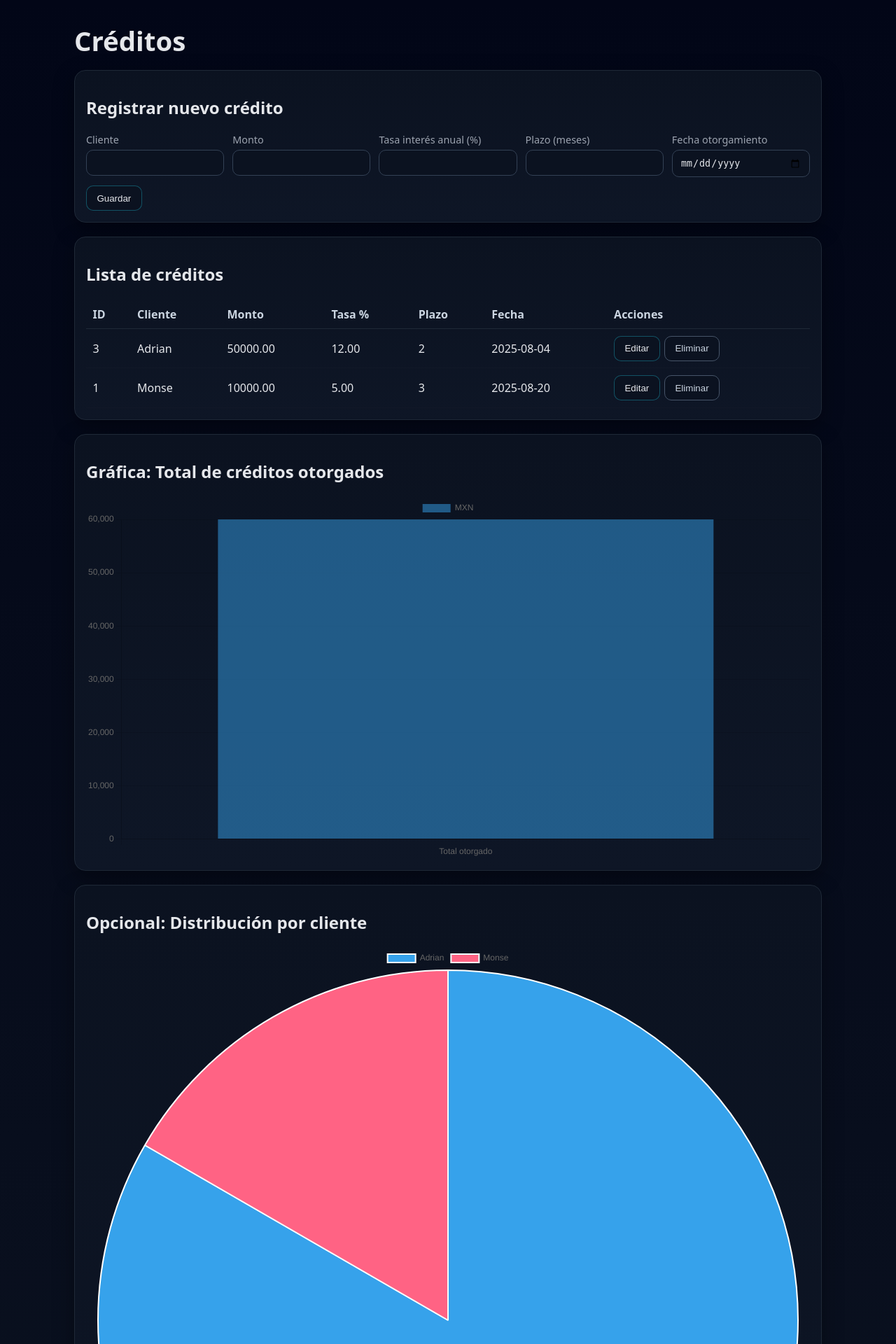
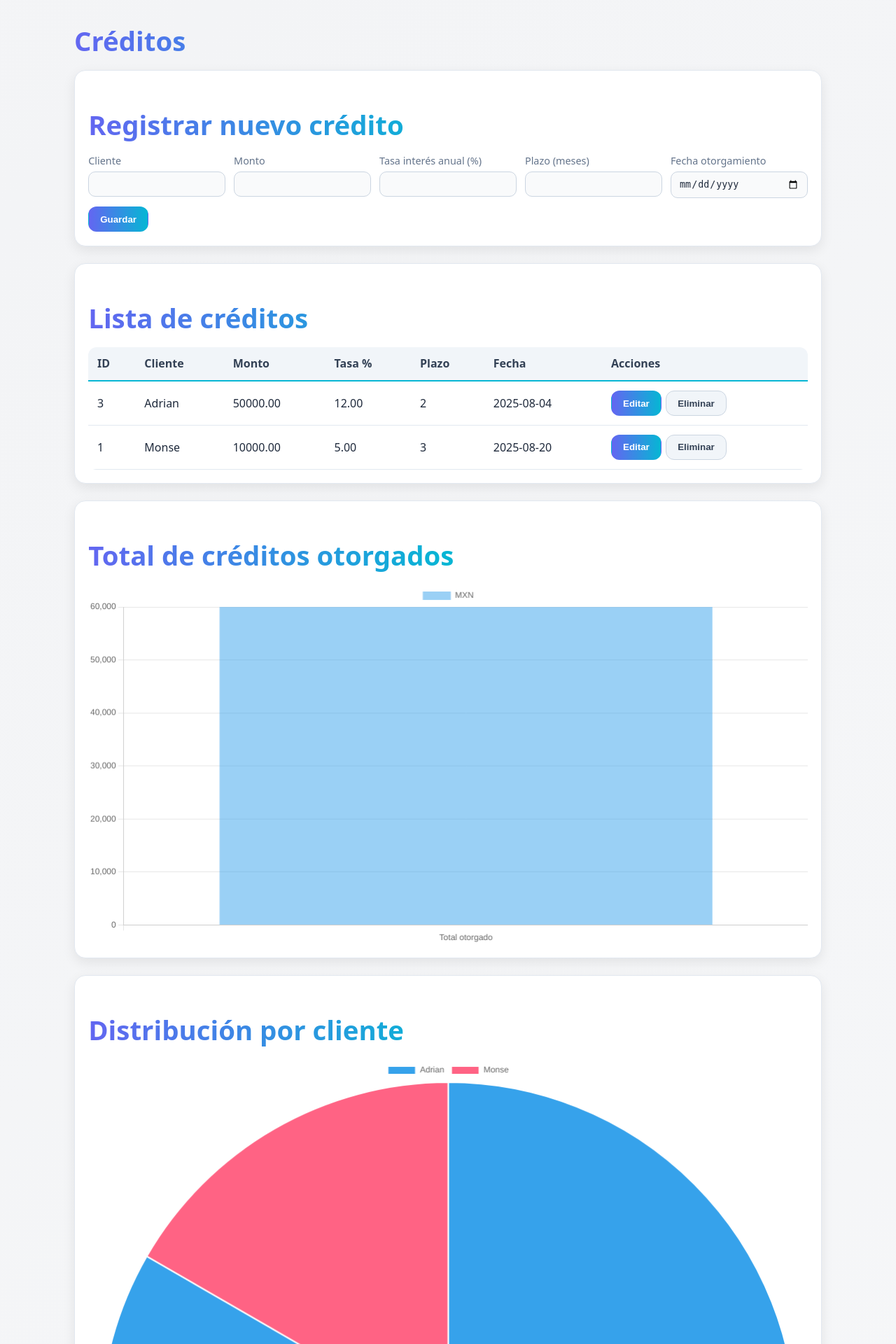
Before and after one commit to monsebernal0812/Proyecto_Examen, a Flask app: page / in a window 1280 px wide. Shown: the top 1920 px of the page at 70% size. Run offline with Flask 3, Linux system fonts and the light colour scheme; data comes from the database, SQL or seed files in the repository; both versions use the stored data as it was after the commit.

Commit message:
Agregar comentarios de lo realizado y cambios en el diseño

```diff
--- a/app.py
+++ b/app.py
@@ -2,25 +2,36 @@ from flask import Flask, request, jsonify, render_template, g
 import sqlite3
 from datetime import datetime
 
-DATABASE = "creditos.db"
+DATABASE = "creditos.db" #Nombre del archivo de la base de datos
 
-app = Flask(__name__)
+app = Flask(__name__) #Inicialización de la aplicación Flask
 
 # ---------- Base de datos ----------
 def get_db():
+    """
+    Conexión con la base de datos SQLite.
+    Si no existe una conexión activa en el contexto 'g', se crea una nueva
+    """
     if "db" not in g:
         conn = sqlite3.connect(DATABASE)
-        conn.row_factory = sqlite3.Row
+        conn.row_factory = sqlite3.Row #Permite acceder a las columnas como diccionario
         g.db = conn
     return g.db
 
 @app.teardown_appcontext
 def close_db(_exc):
+    """
+    Cierra la conexión a la base de datos al terminar la petición
+    """
     db = g.pop("db", None)
     if db is not None:
         db.close()
 
 def init_db():
+    """
+    Inicializa la base de datos ejecutando el script 'schema.sql'.
+    Solo debe ejecutarse la primera vez para crear la tabla.
+    """
     db = get_db()
     with app.open_resource("schema.sql", mode="r") as f:
         db.executescript(f.read())
@@ -31,10 +42,16 @@ def init_db():
 #     with app.app_context():
 #         init_db()
 
+
 # ---------- Validaciones ----------
 def validar_credito(payload, parcial=False):
     """
-    parcial=True para PUT/patch parcial; aquí haremos PUT completo
+    Valida los datos enviados para crear/actualizar un crédito.
+    -cliente: debe ser texto no vacío
+    -monto: numérico >=0
+    -tasa_interes: numérico >=0
+    -plazo: entero > 0
+    -fecha_otorgamiento: formato YYYY-MM-DD
     """
     campos = ["cliente", "monto", "tasa_interes", "plazo", "fecha_otorgamiento"]
     if not parcial:
@@ -82,17 +99,27 @@ def validar_credito(payload, parcial=False):
 # ---------- Rutas para el front ----------
 @app.get("/")
 def home():
+    """
+    Renderiza la página principal (index.html)
+    """
     return render_template("index.html")
+
 
 # ---------- API para CRUD ----------
 @app.get("/api/creditos")
 def listar_creditos():
+    """
+    Devuelve la lista de todos los créditos en formato JSON.
+    """
     db = get_db()
     rows = db.execute("SELECT * FROM creditos ORDER BY id DESC").fetchall()
     return jsonify([dict(r) for r in rows])
 
 @app.post("/api/creditos")
 def crear_credito():
+    """
+    Crea un nuevo crédito a partir de los datos recibidos (JSON o formulario)
+    """
     data = request.get_json(silent=True) or request.form.to_dict()
     error = validar_credito(data)
     if error:
@@ -119,6 +146,9 @@ def crear_credito():
 
 @app.put("/api/creditos/<int:credito_id>")
 def actualizar_credito(credito_id):
+    """
+    Actualiza un crédito existente según su ID.
+    """
     data = request.get_json(silent=True) or request.form.to_dict()
     error = validar_credito(data)
     if error:
@@ -150,6 +180,9 @@ def actualizar_credito(credito_id):
 
 @app.delete("/api/creditos/<int:credito_id>")
 def eliminar_credito(credito_id):
+    """
+    Elimina un crédito por su ID
+    """
     db = get_db()
     existe = db.execute("SELECT id FROM creditos WHERE id = ?", (credito_id,)).fetchone()
     if not existe:
@@ -162,12 +195,18 @@ def eliminar_credito(credito_id):
 # ---------- Agregado opcional: total y distribución ----------
 @app.get("/api/creditos/total")
 def total_creditos():
+    """
+    Devuelve la suma total de todos los créditos registrados
+    """
     db = get_db()
     row = db.execute("SELECT COALESCE(SUM(monto), 0) as total FROM creditos").fetchone()
     return jsonify({"total": float(row["total"])})
 
 @app.get("/api/creditos/por_cliente")
 def distribucion_por_cliente():
+    """
+    Devuelve el total de créditos agrupados por cliente.
+    """
     db = get_db()
     rows = db.execute("""
         SELECT cliente, SUM(monto) as total
@@ -178,7 +217,10 @@ def distribucion_por_cliente():
     return jsonify([{"cliente": r["cliente"], "total": float(r["total"])} for r in rows])
 
 if __name__ == "__main__":
-    # Descomenta la primera vez para crear la base con el schema:
+    # Ejecutar init_db() solo la primera vez para crear la base.
+    # Después comentar estas dos líneas para no borrar datos:
     # with app.app_context():
     #     init_db()
+
+    #Arrancar la aplicación en modo debug (recarga automática y errores detallados)
     app.run(debug=True)
--- a/static/main.js
+++ b/static/main.js
@@ -1,24 +1,27 @@
-let editId = null;
-let chartTotal, chartClientes;
+let editId = null;          // Guarda el ID del crédito que se está editando (null si es nuevo)
+let chartTotal, chartClientes; // Referencias a las gráficas de Chart.js
 
+// Cuando el DOM esté cargado, inicializa la tabla y el formulario
 document.addEventListener("DOMContentLoaded", () => {
-  cargarCreditos();
-  configurarFormulario();
+  cargarCreditos();        // Carga los créditos desde la API y llena la tabla
+  configurarFormulario();  // Configura el formulario de alta/edición
 });
 
 function configurarFormulario() {
   const form = document.getElementById("form-credito");
   const btnCancelar = document.getElementById("btn-cancelar");
 
+  // Maneja el envío del formulario (crear o actualizar crédito)
   form.addEventListener("submit", async (e) => {
     e.preventDefault();
     limpiarError();
 
-    const data = leerFormulario();
-    const error = validarFront(data);
+    const data = leerFormulario();        // Lee datos del formulario
+    const error = validarFront(data);     // Valida campos en frontend
     if (error) return mostrarError(error);
 
     try {
+      // Decide si es POST (nuevo) o PUT (edición)
       const resp = await fetch(editId ? `/api/creditos/${editId}` : "/api/creditos", {
         method: editId ? "PUT" : "POST",
         headers: { "Content-Type": "application/json" },
@@ -27,6 +30,7 @@ function configurarFormulario() {
       const json = await resp.json();
       if (!resp.ok) throw new Error(json.error || "Error en el servidor");
 
+      // Si fue exitoso, resetea el formulario y recarga la tabla
       form.reset();
       editId = null;
       btnCancelar.hidden = true;
@@ -37,6 +41,7 @@ function configurarFormulario() {
     }
   });
 
+  // Botón para cancelar la edición
   btnCancelar.addEventListener("click", () => {
     editId = null;
     form.reset();
@@ -46,6 +51,7 @@ function configurarFormulario() {
   });
 }
 
+// Obtiene los valores del formulario como objeto
 function leerFormulario() {
   return {
     cliente: document.getElementById("cliente").value.trim(),
@@ -56,6 +62,7 @@ function leerFormulario() {
   };
 }
 
+// Validación de datos en el frontend
 function validarFront(d) {
   if (!d.cliente) return "El campo 'Cliente' es obligatorio.";
   if (d.monto === "" || Number(d.monto) < 0) return "Monto inválido.";
@@ -65,17 +72,20 @@ function validarFront(d) {
   return null;
 }
 
+// Muestra un mensaje de error en el formulario
 function mostrarError(msg) {
   const p = document.getElementById("form-error");
   p.textContent = msg;
   p.hidden = false;
 }
+// Oculta el mensaje de error
 function limpiarError() {
   const p = document.getElementById("form-error");
   p.hidden = true;
   p.textContent = "";
 }
 
+// Carga créditos desde la API y los pinta en la tabla
 async function cargarCreditos() {
   const tbody = document.querySelector("#tabla-creditos tbody");
   tbody.innerHTML = "";
@@ -83,6 +93,7 @@ async function cargarCreditos() {
   const resp = await fetch("/api/creditos");
   const data = await resp.json();
 
+  // Crear filas de la tabla dinámicamente
   data.forEach((c) => {
     const tr = document.createElement("tr");
     tr.innerHTML = `
@@ -102,21 +113,24 @@ async function cargarCreditos() {
     tbody.appendChild(tr);
   });
 
-  actualizarGraficos(data);
+  actualizarGraficos(data); // Actualiza gráficas con los datos cargados
 }
 
+// Escapa texto para evitar inyecciones en HTML
 function esc(str) {
   const div = document.createElement("div");
   div.innerText = str;
   return div.innerHTML;
 }
 
+// Cargar datos en el formulario para editar un crédito
 async function editar(id) {
   const resp = await fetch("/api/creditos");
   const data = await resp.json();
   const c = data.find(x => x.id === id);
   if (!c) return;
 
+  // Pone los valores en el formulario
   editId = id;
   document.getElementById("cliente").value = c.cliente;
   document.getElementById("monto").value = c.monto;
@@ -124,26 +138,29 @@ async function editar(id) {
   document.getElementById("plazo").value = c.plazo;
   document.getElementById("fecha_otorgamiento").value = c.fecha_otorgamiento;
 
+  // Cambia el botón a modo "Actualizar"
   document.getElementById("btn-guardar").textContent = "Actualizar";
   document.getElementById("btn-cancelar").hidden = false;
-  window.scrollTo({ top: 0, behavior: "smooth" });
+  window.scrollTo({ top: 0, behavior: "smooth" }); // Lleva el usuario arriba
 }
 
+// Elimina un crédito por ID
 async function eliminarCredito(id) {
   if (!confirm("¿Eliminar este crédito?")) return;
   const resp = await fetch(`/api/creditos/${id}`, { method: "DELETE" });
   const json = await resp.json();
   if (!resp.ok) return alert(json.error || "Error al eliminar");
-  cargarCreditos();
+  cargarCreditos(); // Recargar lista
 }
 
 // ---------- Gráficos ----------
+// Actualiza las gráficas: total otorgado y distribución por cliente
 function actualizarGraficos(creditos) {
   const total = creditos.reduce((acc, c) => acc + Number(c.monto), 0);
 
-  // Gráfico 1: Total
+  // Gráfico 1: Total de créditos (una sola barra)
   const ctx1 = document.getElementById("chartTotal").getContext("2d");
-  if (chartTotal) chartTotal.destroy();
+  if (chartTotal) chartTotal.destroy(); // Destruye gráfico previo si existe
   chartTotal = new Chart(ctx1, {
     type: "bar",
     data: {
@@ -157,7 +174,7 @@ function actualizarGraficos(creditos) {
     }
   });
 
-  // Gráfico 2: Distribución por cliente
+  // Gráfico 2: Distribución por cliente (gráfico de pastel)
   const porCliente = {};
   creditos.forEach(c => {
     porCliente[c.cliente] = (porCliente[c.cliente] || 0) + Number(c.monto);
--- a/static/styles.css
+++ b/static/styles.css
@@ -1,102 +1,147 @@
 :root {
-    --bg:#0f172a;
-    --card:#111827;
-    --fg:#e5e7eb;
-    --muted:#9ca3af;
-    --accent:#22d3ee;
+    --bg:#f9fafb;
+    --card:#ffffff;
+    --fg:#1e293b;
+    --muted:#64748b;
+    --accent:#6366f1;
+    --accent2:#06b6d4;
+    --accent3:#ec4899;
 }
-* { box-sizing: border-box;
-}
+
+* { box-sizing: border-box; }
+
 body {
     margin:0;
     font-family: system-ui, -apple-system, Segoe UI, Roboto, sans-serif;
     color:var(--fg);
-    background:linear-gradient(180deg,#020617,#0b1220);
+    background: linear-gradient(135deg, #fdfdfd, #f3f4f6, #f9fafb);
+    background-size: 400% 400%;
+    animation: bg-anim 20s ease infinite;
 }
+@keyframes bg-anim {
+  0% {background-position:0% 50%;}
+  50% {background-position:100% 50%;}
+  100% {background-position:0% 50%;}
+}
+
 .container {
     max-width: 1100px;
     margin: 2rem auto;
     padding: 0 1rem;
 }
-h1 {
+
+h1, h2 {
     font-size: clamp(28px, 3vw, 40px);
     margin-bottom: 1rem;
+    background: linear-gradient(90deg, var(--accent), var(--accent2), var(--accent3));
+    -webkit-background-clip: text;
+    -webkit-text-fill-color: transparent;
 }
+
 .card {
-    background: linear-gradient(180deg, #0b1220, #0e1626);
-    border: 1px solid #1f2937;
+    background: var(--card);
+    border: 1px solid #e2e8f0;
     border-radius: 16px;
-    padding: 1rem;
-    margin-bottom: 1.25rem;
-    box-shadow: 0 10px 30px rgba(0,0,0,.35);
+    padding: 1.2rem;
+    margin-bottom: 1.5rem;
+    box-shadow: 0 6px 18px rgba(0,0,0,.08);
+    transition: transform .3s, box-shadow .3s;
 }
+.card:hover {
+    transform: translateY(-5px);
+    box-shadow: 0 12px 28px rgba(99,102,241,.15);
+}
+
 .grid {
     display: grid;
     grid-template-columns: repeat(5, minmax(0, 1fr));
     gap: .75rem;
 }
+
 label {
     display:flex;
     flex-direction:column;
     font-size:.9rem;
     color:var(--muted);
 }
+
 input {
     margin-top:.35rem;
     padding:.6rem .7rem;
     border-radius:10px;
-    border:1px solid #334155;
-    background:#0b1220;
+    border:1px solid #cbd5e1;
+    background:#f9fafb;
     color:var(--fg);
+    transition: all .2s;
 }
 input:focus {
-    outline:2px solid var(--accent);
+    outline:2px solid var(--accent2);
     border-color:transparent;
+    box-shadow: 0 0 8px var(--accent2);
 }
+
 .actions {
     margin-top:.75rem;
     display:flex; gap:.5rem;
 }
+
 button {
-    padding:.6rem .9rem;
-    border-radius:10px;
-    border:1px solid #22d3ee55;
-    background:#0b1220;
-    color:var(--fg);
+    padding:.6rem 1rem;
+    border-radius:12px;
+    border:1px solid transparent;
+    background: linear-gradient(90deg, var(--accent), var(--accent2));
+    color:#fff;
     cursor:pointer;
+    font-weight:600;
+    transition: all .3s;
 }
 button:hover {
-    transform: translateY(-1px);
-    box-shadow: 0 6px 16px rgba(34,211,238,.15);
+    transform: translateY(-2px) scale(1.02);
+    box-shadow: 0 8px 20px rgba(99,102,241,.25);
 }
 button.secondary {
-    border-color:#475569;
-    color:#cbd5e1;
+    background: #f1f5f9;
+    border:1px solid #cbd5e1;
+    color:#334155;
 }
+button.secondary:hover {
+    box-shadow: 0 6px 16px rgba(6,182,212,.2);
+}
+
 table {
     width:100%;
     border-collapse: collapse;
+    overflow: hidden;
+    border-radius: 12px;
+    background: #ffffff;
 }
 thead th {
     text-align:left;
     font-weight:600;
-    color:#cbd5e1;
-    border-bottom:1px solid #1f2937;
-    padding:.6rem;
+    color:#334155;
+    border-bottom:2px solid var(--accent2);
+    padding:.8rem;
+    background:#f1f5f9;
 }
 tbody td {
-    border-bottom:1px solid #111827;
-    padding:.6rem;
-    color:#e5e7eb;
+    border-bottom:1px solid #e2e8f0;
+    padding:.8rem;
+    color:#1e293b;
+}
+tbody tr:hover {
+    background: rgba(99,102,241,0.05);
 }
 td .row-actions {
     display:flex;
     gap:.4rem;
 }
+
 .error {
-    color: #fda4af;
+    color: #dc2626;
     margin-top:.5rem;
+    font-weight:600;
 }
+
 @media (max-width: 900px) {
   .grid { grid-template-columns: 1fr 1fr; }
 }
--- a/templates/index.html
+++ b/templates/index.html
@@ -1,21 +1,28 @@
-<!doctype html>
+<!DOCTYPE html>
 <html lang="es">
 <head>
   <meta charset="utf-8" />
   <title>Registro de Créditos</title>
   <meta name="viewport" content="width=device-width, initial-scale=1" />
+
+  <!-- Estilos propios -->
   <link href="{{ url_for('static', filename='styles.css') }}" rel="stylesheet" />
-  <!-- Chart.js CDN -->
+
+  <!-- Librería para gráficas -->
   <script src="https://cdn.jsdelivr.net/npm/chart.js"></script>
 </head>
 <body>
   <main class="container">
     <h1>Créditos</h1>
 
+    <!-- =======================
+         Sección: Formulario de registro
+         ======================= -->
     <section class="card">
       <h2>Registrar nuevo crédito</h2>
       <form id="form-credito">
         <div class="grid">
+          <!-- Campos del formulario -->
           <label>Cliente
             <input name="cliente" id="cliente" required />
           </label>
@@ -33,14 +40,21 @@
           </label>
         </div>
 
+        <!-- Botones de acción -->
         <div class="actions">
           <button type="submit" id="btn-guardar">Guardar</button>
+          <!-- Botón visible solo al editar -->
           <button type="button" id="btn-cancelar" class="secondary" hidden>Cancelar edición</button>
         </div>
+
+        <!-- Mensaje de error de validación -->
         <p id="form-error" class="error" hidden></p>
       </form>
     </section>
 
+    <!-- =======================
+         Sección: Lista de créditos
+         ======================= -->
     <section class="card">
       <h2>Lista de créditos</h2>
       <table id="tabla-creditos">
@@ -55,21 +69,28 @@
             <th>Acciones</th>
           </tr>
         </thead>
-        <tbody></tbody>
+        <tbody></tbody> <!-- Aquí se llena dinámicamente con JS -->
       </table>
     </section>
 
+    <!-- =======================
+         Sección: Gráfica total otorgado
+         ======================= -->
     <section class="card">
-      <h2>Gráfica: Total de créditos otorgados</h2>
+      <h2>Total de créditos otorgados</h2>
       <canvas id="chartTotal"></canvas>
     </section>
 
+    <!-- =======================
+         Sección: Gráfica opcional por cliente
+         ======================= -->
     <section class="card">
-      <h2>Opcional: Distribución por cliente</h2>
+      <h2>Distribución por cliente</h2>
       <canvas id="chartClientes"></canvas>
     </section>
   </main>
 
+  <!-- Script propio para manejar lógica con JS -->
   <script src="{{ url_for('static', filename='main.js') }}"></script>
 </body>
 </html>
```
Also changed, not shown: creditos.db.
